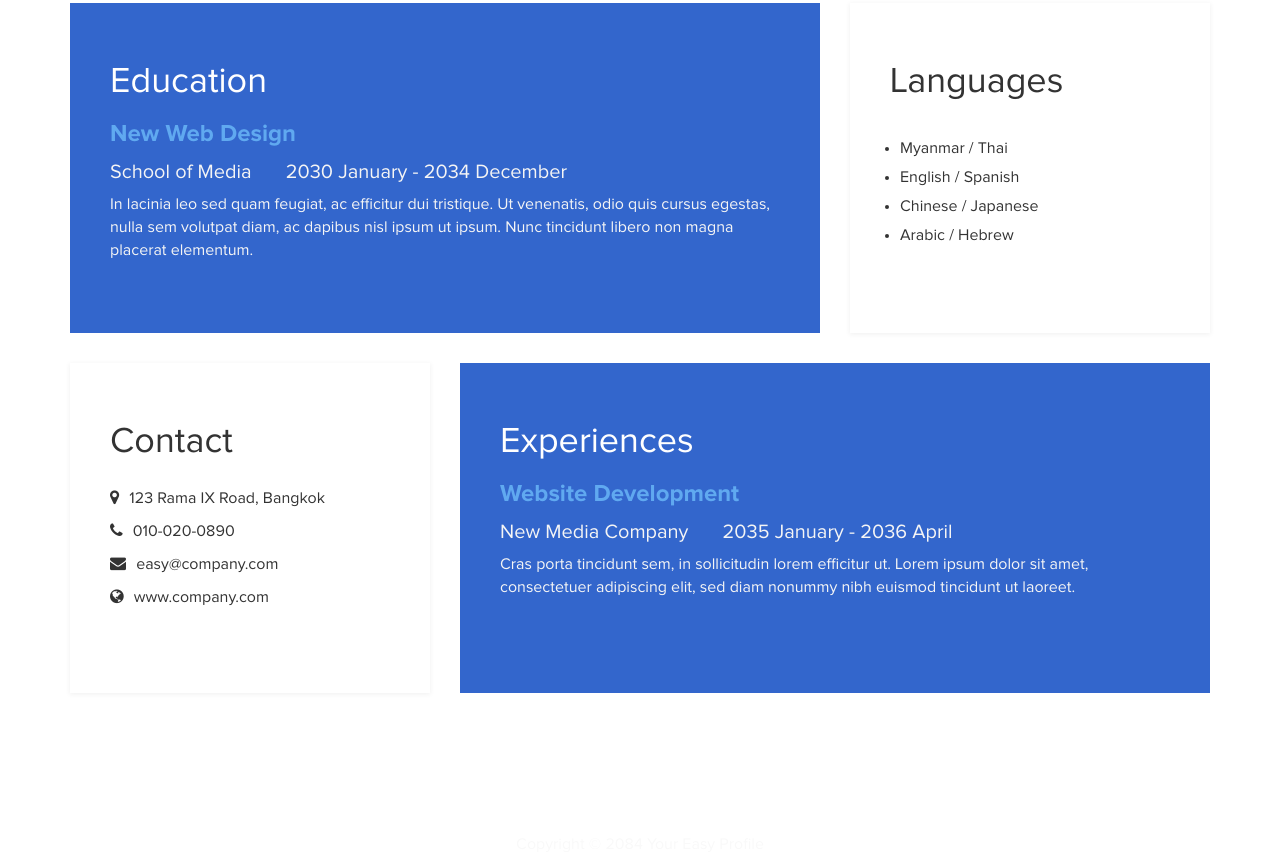
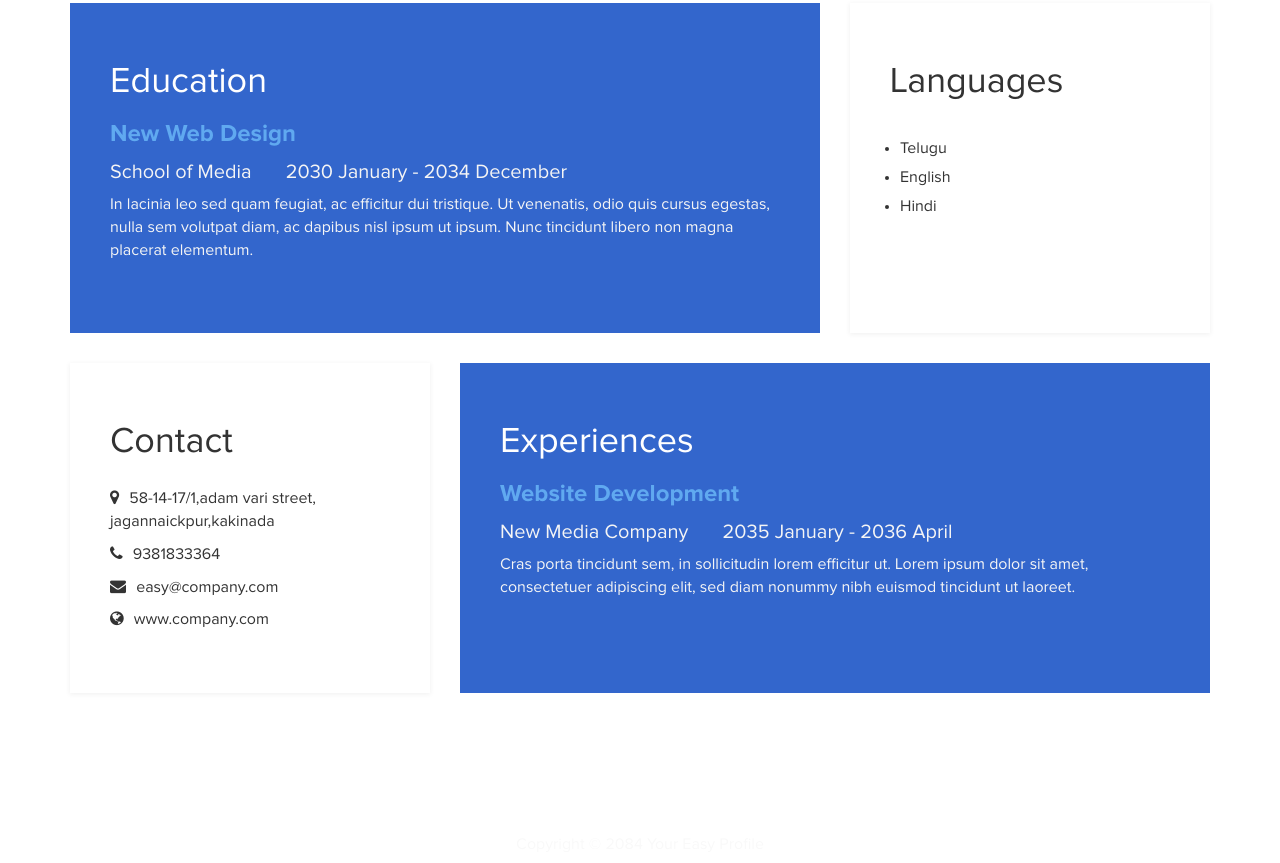
Before and after one commit to pravallikaoleti/pravallikaoleti.github.io, a plain HTML site: page index.html in a window 1280 px wide. Shown: the part 898-1761 px from the top of the page. Drawn offline with Linux system fonts and the light colour scheme.

Commit message:
Update index.html

```diff
--- a/index.html
+++ b/index.html
@@ -30,7 +30,7 @@ http://www.templatemo.com/tm-467-easy-profile
 	<div class="container">
 		<div class="row">
 			<div class="col-md-12 col-sm-12">
-				<img src="images/one.jpg" class="img-responsive img-circle tm-border" alt="templatemo easy profile">
+				<img src="one.jpg" class="img-responsive img-circle tm-border" alt="templatemo easy profile">
 				<hr>
 				<h1 class="tm-title bold shadow">Hi, I am Pravallika</h1>
 				<h2 class="white bold shadow">Graduate</h2>
@@ -95,10 +95,9 @@ http://www.templatemo.com/tm-467-easy-profile
 			<div class="languages">
 				<h2>Languages</h2>
 					<ul>
-						<li>Myanmar / Thai</li>
-						<li>English / Spanish</li>
-						<li>Chinese / Japanese</li>
-						<li>Arabic / Hebrew</li>
+						<li>Telugu </li>
+						<li>English </li>
+						<li>Hindi </li>
 					</ul>
 			</div>
 		</div>
@@ -111,8 +110,8 @@ http://www.templatemo.com/tm-467-easy-profile
 		<div class="col-md-4 col-sm-12">
 			<div class="contact">
 				<h2>Contact</h2>
-					<p><i class="fa fa-map-marker"></i> 123 Rama IX Road, Bangkok</p>
-					<p><i class="fa fa-phone"></i> 010-020-0890</p>
+					<p><i class="fa fa-map-marker"></i> 58-14-17/1,adam vari street, jagannaickpur,kakinada</p>
+					<p><i class="fa fa-phone"></i> 9381833364 </p>
 					<p><i class="fa fa-envelope"></i> easy@company.com</p>
 					<p><i class="fa fa-globe"></i> www.company.com</p>
 			</div>
```
